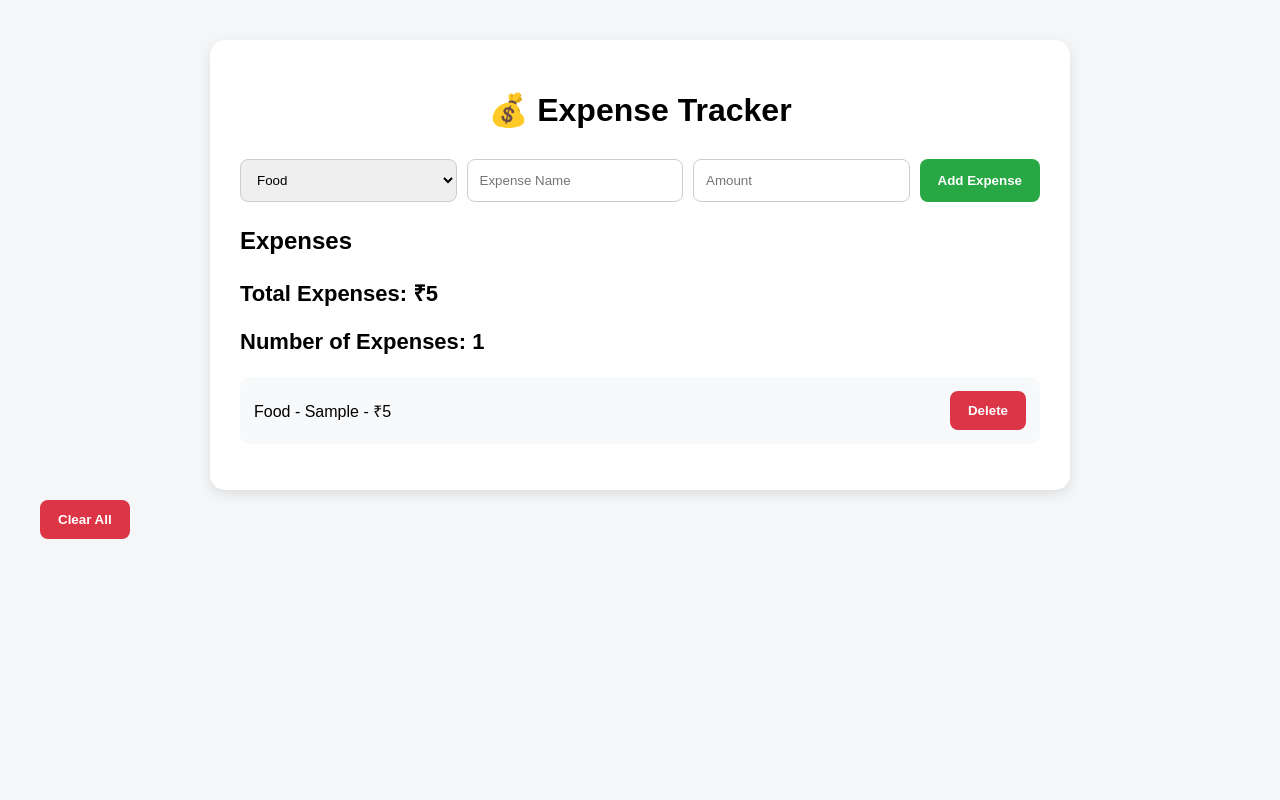
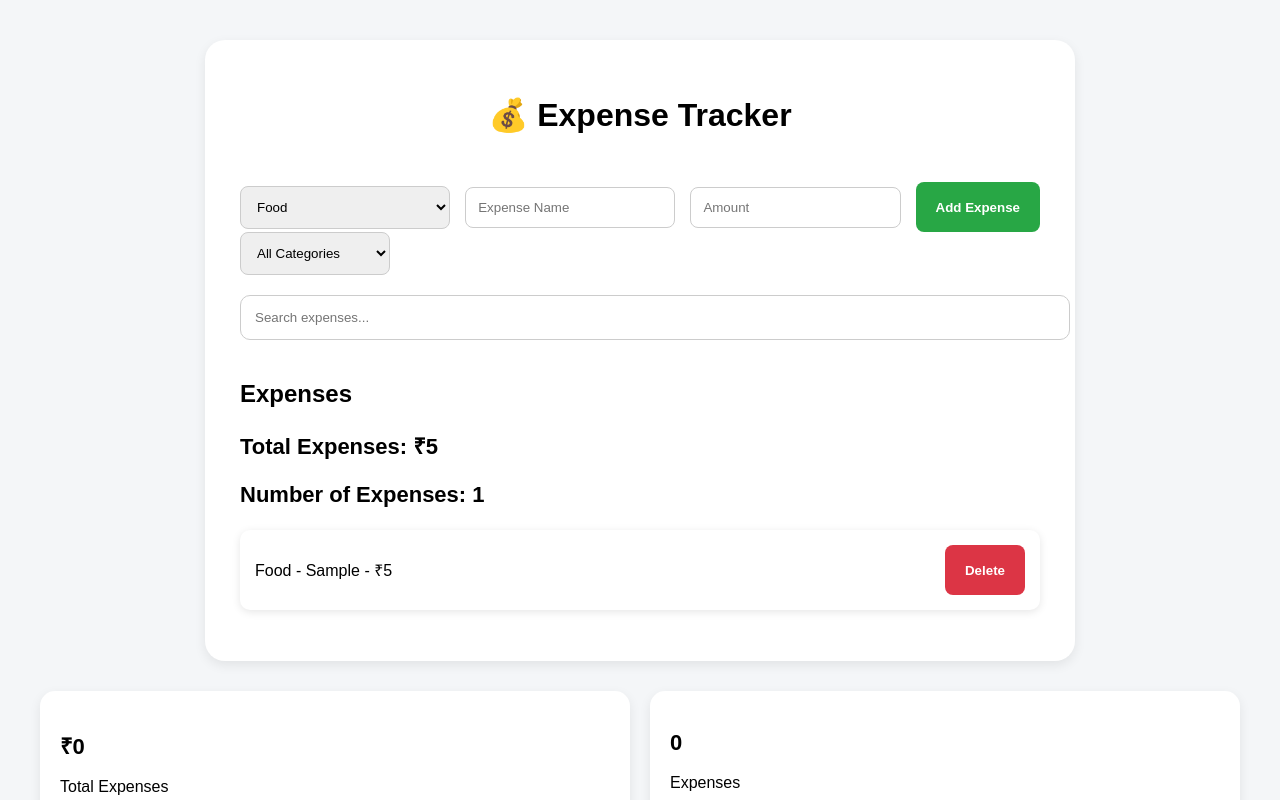
Before and after one commit to ashutosh-shahi/expense-tracker, a plain HTML site: page index.html in a window 1280 px wide. Both pictures are taken after typing "Sample", "5" into the empty fields and a click on the button "Add Expense". Shown: the top 800 px of the page. Drawn offline with Linux system fonts and the light colour scheme.

Commit message:
Add search filter and dark mode

```diff
--- a/index.html
+++ b/index.html
@@ -23,14 +23,42 @@
 
     <button id="addBtn">Add Expense</button>
     </div>
+    <select id="filterCategory">
+        <option value="All">All Categories</option>
+        <option value="Food">Food</option>
+        <option value="Travel">Travel</option>
+        <option value="Shopping">Shopping</option>
+        <option value="Bills">Bills</option>
+        <option value="Education">Education</option>
+        <option value="Miscellaneous">Miscellaneous</option>
+    </select>
+    <input
+        type="text"
+        id="search"
+        placeholder="Search expenses..."
+    >
     <h2>Expenses</h2>
     <h3 id="total">Total Expenses: ₹0</h3>
     <h3 id="count">Number of Expenses: 0</h3>
     <ul id="expenseList"></ul>
     </div>
+        <div class="stats">
+
+        <div class="card">
+            <h2 id="total">₹0</h2>
+            <p>Total Expenses</p>
+        </div>
+
+        <div class="card">
+            <h2 id="count">0</h2>
+            <p>Expenses</p>
+        </div>
+
+    </div>
     <button id="clearBtn">
         Clear All
     </button>
+    <button id="themeBtn">🌙</button>
     <script src="script.js"></script>
 
 </body>
--- a/script.js
+++ b/script.js
@@ -1,64 +1,137 @@
-const addBtn = document.getElementById("addBtn");
-const expenseList = document.getElementById("expenseList");
+const filterCategory =
+document.getElementById("filterCategory");
+
+const themeBtn =
+document.getElementById("themeBtn");
+
+const addBtn =
+document.getElementById("addBtn");
+
+const clearBtn =
+document.getElementById("clearBtn");
+
+const expenseList =
+document.getElementById("expenseList");
+
+const searchInput =
+document.getElementById("search");
+
+
+// ======================
+// Dark Mode
+// ======================
+
+themeBtn.addEventListener("click", () => {
+
+    document.body.classList.toggle("dark");
+
+});
+
+
+// ======================
+// Variables
+// ======================
+
 let totalExpense = 0;
 let expenseCount = 0;
-const clearBtn = document.getElementById("clearBtn");
+
 let expenses =
 JSON.parse(localStorage.getItem("expenses")) || [];
-expenses.forEach((expense) => {
 
-    createExpenseElement(expense);
 
-    totalExpense += expense.amount;
-    expenseCount++;
+// ======================
+// Update Stats
+// ======================
 
-});
-document.getElementById("count").textContent =
-`Number of Expenses: ${expenseCount}`;
-
-document.getElementById("total").textContent =
-`Total Expenses: ₹${totalExpense}`;
-clearBtn.addEventListener("click", () => {
-
-    expenses = [];
-
-    localStorage.removeItem("expenses");
-
-    expenseList.innerHTML = "";
-
-    totalExpense = 0;
-    expenseCount = 0;
+function updateStats() {
 
     document.getElementById("count").textContent =
     `Number of Expenses: ${expenseCount}`;
 
     document.getElementById("total").textContent =
     `Total Expenses: ₹${totalExpense}`;
+}
 
-});
+
+// ======================
+// Filter Expenses
+// ======================
+
+function filterExpenses() {
+
+    const selectedCategory =
+    filterCategory.value;
+
+    const searchText =
+    searchInput.value.toLowerCase();
+
+    const expenseItems =
+    document.querySelectorAll("#expenseList li");
+
+    expenseItems.forEach((item) => {
+
+        const matchesSearch =
+        item.textContent
+            .toLowerCase()
+            .includes(searchText);
+
+        const matchesCategory =
+            selectedCategory === "All" ||
+            item.dataset.category === selectedCategory;
+
+        if(matchesSearch && matchesCategory) {
+
+            item.style.display = "flex";
+
+        } else {
+
+            item.style.display = "none";
+
+        }
+
+    });
+
+}
+
+
+// ======================
+// Create Expense Element
+// ======================
+
 function createExpenseElement(expense) {
-    console.log("createExpenseElement called");
-    const li = document.createElement("li");
+
+    const li =
+    document.createElement("li");
+
+    li.dataset.category =
+    expense.category;
 
     li.textContent =
     `${expense.category} - ${expense.name} - ₹${expense.amount}`;
 
-    const deleteBtn = document.createElement("button");
+    const deleteBtn =
+    document.createElement("button");
 
-    deleteBtn.textContent = "Delete";
+    deleteBtn.textContent =
+    "Delete";
 
     li.appendChild(deleteBtn);
 
     deleteBtn.addEventListener("click", () => {
 
-        const index = expenses.findIndex((item) =>
+        const index =
+        expenses.findIndex((item) =>
+
             item.category === expense.category &&
             item.name === expense.name &&
             item.amount === expense.amount
+
         );
 
-        if(index > -1){
+        if(index > -1) {
+
             expenses.splice(index, 1);
+
         }
 
         localStorage.setItem(
@@ -71,64 +144,123 @@ function createExpenseElement(expense) {
         totalExpense -= expense.amount;
         expenseCount--;
 
-        document.getElementById("count").textContent =
-        `Number of Expenses: ${expenseCount}`;
-
-        document.getElementById("total").textContent =
-        `Total Expenses: ₹${totalExpense}`;
+        updateStats();
 
     });
 
     expenseList.appendChild(li);
+
 }
 
 
+// ======================
+// Load Saved Expenses
+// ======================
+
+expenses.forEach((expense) => {
+
+    createExpenseElement(expense);
+
+    totalExpense += expense.amount;
+    expenseCount++;
+
+});
+
+updateStats();
+
+
+// ======================
+// Add Expense
+// ======================
+
 addBtn.addEventListener("click", () => {
+
     const category =
-        document.getElementById("category").value;
+    document.getElementById("category").value;
 
     const name =
-        document.getElementById("expenseName").value;
+    document.getElementById("expenseName").value;
 
     const amount = Number(
-    document.getElementById("expenseAmount").value
+        document.getElementById("expenseAmount").value
     );
 
-    if (name.trim() === "" || amount <= 0) {
-        alert("Please enter a valid expense and amount");
+    if(name.trim() === "" || amount <= 0) {
+
+        alert(
+            "Please enter a valid expense and amount"
+        );
+
         return;
+
     }
 
     const expense = {
+
         category: category,
         name: name,
         amount: amount
+
     };
+
     expenses.push(expense);
-        localStorage.setItem(
+
+    localStorage.setItem(
         "expenses",
         JSON.stringify(expenses)
     );
-    console.log(expenses);
-
-
-
 
     createExpenseElement(expense);
 
+    filterExpenses();
+
+    totalExpense += amount;
+    expenseCount++;
+
+    updateStats();
 
     document.getElementById("expenseName").value = "";
 
     document.getElementById("expenseAmount").value = "";
-    totalExpense += amount;
+
+});
 
 
-    expenseCount++;
+// ======================
+// Clear All
+// ======================
 
-    document.getElementById("count").textContent =
-    `Number of Expenses: ${expenseCount}`;
+clearBtn.addEventListener("click", () => {
 
-    document.getElementById("total").textContent =
-    `Total Expenses: ₹${totalExpense}`;
+    expenses = [];
+
+    localStorage.removeItem("expenses");
+
+    expenseList.innerHTML = "";
+
+    totalExpense = 0;
+    expenseCount = 0;
+
+    updateStats();
 
 });
+
+
+// ======================
+// Search
+// ======================
+
+searchInput.addEventListener(
+    "input",
+    filterExpenses
+);
+
+
+// ======================
+// Category Filter
+// ======================
+
+filterCategory.addEventListener(
+    "change",
+    filterExpenses
+);
--- a/style.css
+++ b/style.css
@@ -6,24 +6,48 @@ body{
 }
 
 .container{
+
     max-width:800px;
     margin:auto;
     background:white;
-    padding:30px;
-    border-radius:15px;
-    box-shadow:0 4px 12px rgba(0,0,0,0.1);
+    padding:35px;
+    border-radius:20px;
+    box-shadow:0 4px 12px rgba(0,0,0,0.08);
 }
 
 h1{
     text-align:center;
-    margin-bottom:30px;
+    margin-bottom:48px;
 }
 
 .form-row{
     display:flex;
-    gap:10px;
+    gap:15px;
+    align-items:center;
     flex-wrap:wrap;
-    margin-bottom:25px;
+}
+.dark{
+    background:#121212;
+    color:white;
+}
+
+.dark .container{
+    background:#1e1e1e;
+}
+
+.dark input,
+.dark select{
+    background:#333;
+    color:white;
+    border:1px solid #555;
+}
+
+.dark #expenseList li{
+    background:#2a2a2a;
+}
+
+.dark .card{
+    background:#2a2a2a;
 }
 
 input,
@@ -36,11 +60,35 @@ select{
 }
 
 button{
+    height:50px;
+    color:white;
     border:none;
     border-radius:8px;
-    padding:12px 18px;
+    padding:12px 20px;
     cursor:pointer;
+    transition:0.3s;
     font-weight:bold;
+}
+
+.stats{
+    display:flex;
+    gap:20px;
+    margin:30px 0;
+}
+
+.card{
+    flex:1;
+    background:white;
+    border-radius:15px;
+    padding:20px;
+    box-shadow:0 4px 12px rgba(0,0,0,0.08);
+}
+
+#search{
+    width:100%;
+    margin:20px 0;
+    padding:14px;
+    border-radius:10px;
 }
 
 #addBtn{
@@ -58,6 +106,10 @@ button{
     margin-top:10px;
 }
 
+button:hover{
+    transform:translateY(-2px);
+}
+
 #clearBtn:hover{
     background:#c82333;
 }
@@ -71,14 +123,19 @@ button{
     display:flex;
     justify-content:space-between;
     align-items:center;
+    transition:0.3s;
+    background:white;
+
+    padding:15px;
 
     margin-top:12px;
 
-    background:#f8f9fa;
+    border-radius:10px;
 
-    padding:14px;
-
-    border-radius:10px;
+    box-shadow:0 2px 8px rgba(0,0,0,0.1);
+}
+#expenseList li:hover{
+    transform:translateY(-4px);
 }
 
 #expenseList button{
```
